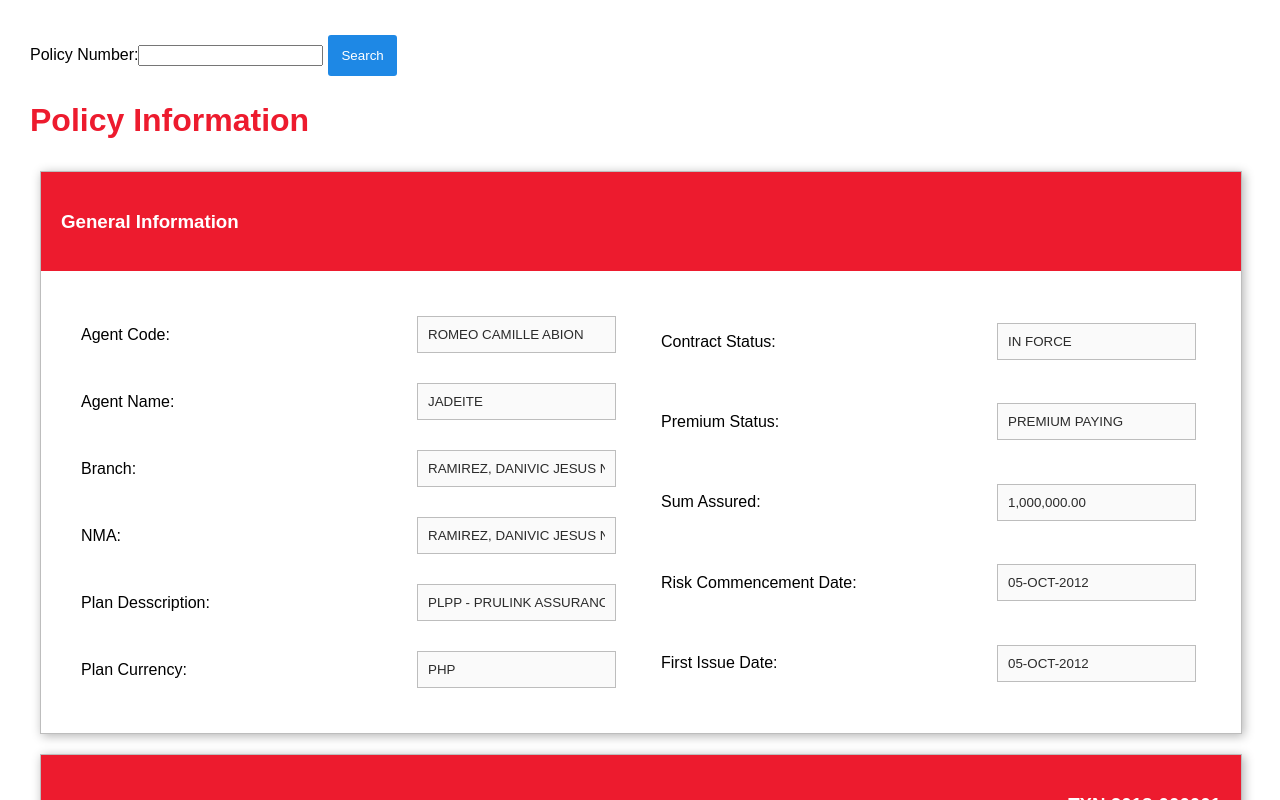
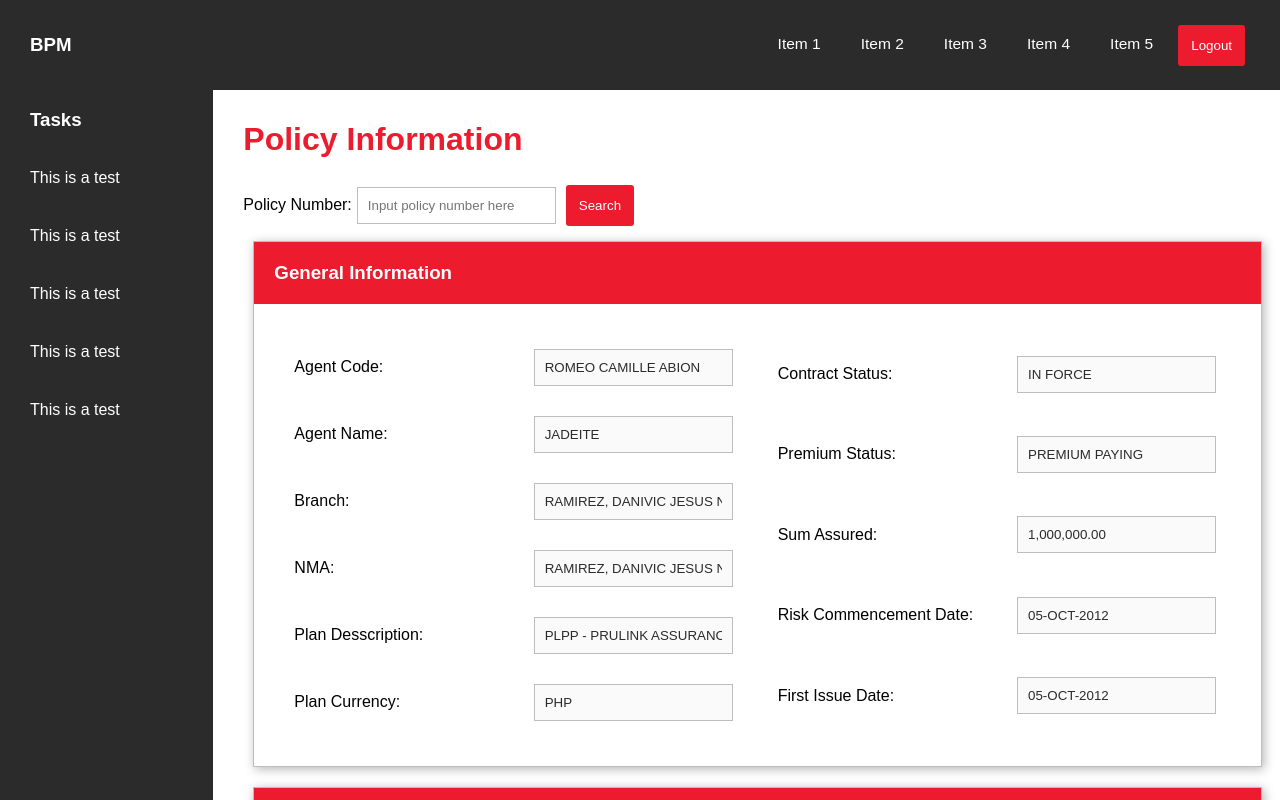
Before and after one commit to questronix/bpm-pl-ui, a React (Create React App) app: page / in a window 1280 px wide. Shown: the top 800 px of the page. Built offline with nearby package versions, Linux system fonts and the light colour scheme.

Commit message:
added sidebar and navbar, modify orfer of policy info and searchbar

```diff
--- a/src/App.js
+++ b/src/App.js
@@ -4,8 +4,9 @@ import './App.css';
 import './override.css';
 // import Search from './modules/search/component/Search';
 import './App.css';
-// import Login from './modules/login/component/Login';
 import Policy from './modules/policy/component/Policy';
+import Nav from './shared/component/nav/Nav';
+import SideBar from './shared/component/sidebar/SideBar';
 
 
 class App extends Component {
@@ -13,6 +14,8 @@ class App extends Component {
   render() {
     return (
       <div>
+      <Nav/>
+      <SideBar/>
       <Policy/>
       </div>
     );
--- a/src/modules/policy/component/Policy.js
+++ b/src/modules/policy/component/Policy.js
@@ -1,4 +1,4 @@
-import React, {Component} from 'react'
+import React, { Component } from 'react'
 import SearchPolicyForm from './SearchPolicyForm';
 import PolicyInformation from './PolicyInformation';
 import Fatca from './Fatca';
@@ -8,7 +8,7 @@ class Policy extends Component {
   constructor(props) {
     super(props);
     this.state = {
-      selectedTransaction: '' ,
+      selectedTransaction: '',
       transactionCheckList: [],
     }
     this.handleTransactionChange = this.handleTransactionChange.bind(this);
@@ -16,7 +16,7 @@ class Policy extends Component {
 
   componentDidMount() {
     // Init default values to Transaction on page load.
-    this.setState ({
+    this.setState({
       selectedTransaction: '1',
       transactionCheckList: [
         {
@@ -135,7 +135,7 @@ class Policy extends Component {
       ];
     }
 
-    this.setState({ transactionCheckList: t_list});
+    this.setState({ transactionCheckList: t_list });
   }
 
   render() {
@@ -174,15 +174,20 @@ class Policy extends Component {
     };
 
     return (
-      <div>
+      <div className="flex-container flex-wrap">
+        <div className="col xl-2">
+        </div>
+        <div className="col xl-10 margin-top-90">
+          <h1 className="font-prulife">Policy Information</h1>
           <SearchPolicyForm />
           <PolicyInformation policy={policy} />
           <Transaction
             transactionCheckList={this.state.transactionCheckList}
             onTransactionChange={this.handleTransactionChange} />
-        <Fatca insured={insured}/>
+          <Fatca insured={insured} />
           <div className="col xl-12  flex f-end">
             <input className="btn prulife col xl-1" type="button" value="Save" />
+          </div>
         </div>
       </div>
     );
--- a/src/modules/policy/component/PolicyInformation.js
+++ b/src/modules/policy/component/PolicyInformation.js
@@ -11,7 +11,6 @@ class PolicyInformation extends Component {
 
     return (
       <div className="App">
-        <h1 className="font-prulife">Policy Information</h1>
         <div className="flex-container flex-wraper">
           <div className="col xl-12">
             <div className="card col xl-12 l-12 m-12 s-12 xs-12 no-padding">
--- a/src/modules/policy/component/SearchPolicyForm.js
+++ b/src/modules/policy/component/SearchPolicyForm.js
@@ -28,12 +28,13 @@ class SearchPolicyForm extends Component {
    return (
      <form onSubmit={this.handleSubmit}>
       <label> Policy Number:
-        <input
+        <input className="input"
           type="text"
+          placeholder="Input policy number here"
           value={this.state.policyNo}
           onChange={this.handleInputChange} />
       </label>
-      <input className="btn primary" type="submit" value="Search" />
+      <input className="btn prulife" type="submit" value="Search" />
      </form>
    );
  }
--- a/src/modules/policy/component/Transaction.js
+++ b/src/modules/policy/component/Transaction.js
@@ -34,7 +34,7 @@ class Transaction extends Component {
               <div className="card-header bg-prulife flex f-justify-space-between">
                 <div className="col xl-6 flex">
                   <h3 className="font-white">Transaction type:</h3>
-                  <select className="select-no-effect font-white bg-none no-border h3">
+                  <select className="select-no-effect font-white bg-none border-bottom h3">
                     <option className="hidden">Reinstatement</option>
                     <option className="item">Reinstatement</option>
                   </select>
--- a/src/override.css
+++ b/src/override.css
@@ -4,6 +4,23 @@ body, html {
   margin: 0px;
   padding: 0px;
   overflow-x: hidden; }
+
+/* width */
+::-webkit-scrollbar {
+  width: 8px; }
+
+/* Track */
+::-webkit-scrollbar-track {
+  background: #bdbdbd; }
+
+/* Handle */
+::-webkit-scrollbar-thumb {
+  background: #ED1B2E;
+  border-radius: 10px; }
+
+/* Handle on hover */
+::-webkit-scrollbar-thumb:hover {
+  background: #d7192a; }
 
 .bg-primary {
   background-color: #1e88e5 !important; }
@@ -89,7 +106,7 @@ body, html {
   margin-right: 0;
   font-weight: bold; }
 
-.h3 {
+.h3, nav.navbar {
   display: block;
   font-size: 1.17em;
   margin-top: 1em;
@@ -107,7 +124,7 @@ body, html {
   margin-right: 0;
   font-weight: bold; }
 
-.h5 {
+.h5, nav.navbar .navmenu ul li a, nav.navbar .navmenu ol li a {
   display: block;
   font-size: .83em;
   margin-top: 1.67em;
@@ -683,6 +700,12 @@ select {
     color: #2b2b2b;
     box-shadow: none; }
 
+ul, li, ol {
+  list-style-type: none; }
+
+.margin-top-90 {
+  margin-top: 90px; }
+
 .padding-10 {
   padding: 10px; }
 
@@ -695,6 +718,12 @@ select {
 .no-border {
   border: none !important; }
 
+.border-bottom {
+  border-top: none !important;
+  border-left: none !important;
+  border-right: none !important;
+  border-bottom: solid 1px #fff !important; }
+
 .inline {
   display: inline; }
 
@@ -707,13 +736,13 @@ select {
 .inline-grid {
   display: inline-grid; }
 
-.no-margin {
-  margin: 0t !important; }
-
-.no-padding {
+.no-margin, nav.navbar, nav.navbar p, nav.navbar a, nav.navbar h1, nav.navbar h2, nav.navbar h3, nav.navbar h4, nav.navbar h5, nav.navbar h6, .sidebar ul.sidebar-list li p, .sidebar ul.sidebar-list li a, .sidebar ul.sidebar-list li h1, .sidebar ul.sidebar-list li h2, .sidebar ul.sidebar-list li h3, .sidebar ul.sidebar-list li h4, .sidebar ul.sidebar-list li h5, .sidebar ul.sidebar-list li h6, .sidebar ol.sidebar-list li p, .sidebar ol.sidebar-list li a, .sidebar ol.sidebar-list li h1, .sidebar ol.sidebar-list li h2, .sidebar ol.sidebar-list li h3, .sidebar ol.sidebar-list li h4, .sidebar ol.sidebar-list li h5, .sidebar ol.sidebar-list li h6 {
+  margin: 0 !important; }
+
+.no-padding, nav.navbar p, nav.navbar a, nav.navbar h1, nav.navbar h2, nav.navbar h3, nav.navbar h4, nav.navbar h5, nav.navbar h6, .sidebar ul.sidebar-list, .sidebar ol.sidebar-list, .sidebar ul.sidebar-list li p, .sidebar ul.sidebar-list li a, .sidebar ul.sidebar-list li h1, .sidebar ul.sidebar-list li h2, .sidebar ul.sidebar-list li h3, .sidebar ul.sidebar-list li h4, .sidebar ul.sidebar-list li h5, .sidebar ul.sidebar-list li h6, .sidebar ol.sidebar-list li p, .sidebar ol.sidebar-list li a, .sidebar ol.sidebar-list li h1, .sidebar ol.sidebar-list li h2, .sidebar ol.sidebar-list li h3, .sidebar ol.sidebar-list li h4, .sidebar ol.sidebar-list li h5, .sidebar ol.sidebar-list li h6 {
   padding: 0 !important; }
 
-.flex-container {
+.flex-container, nav.navbar .navmenu ul, nav.navbar .navmenu ol {
   padding: 0;
   margin: 0;
   list-style: none;
@@ -725,7 +754,7 @@ select {
   display: -webkit-flex;
   display: flex; }
 
-.flex-wrap {
+.flex-wrap, nav.navbar .navmenu ul, nav.navbar .navmenu ol {
   -webkit-flex-wrap: wrap;
   flex-wrap: wrap; }
 
@@ -745,30 +774,30 @@ select {
 .disabled {
   cursor: not-allowed; }
 
-.flex {
+.flex, nav.navbar, nav.navbar .navmenu ul, nav.navbar .navmenu ol {
   display: -webkit-box;
   display: -moz-box;
   display: -ms-flexbox;
   display: -moz-flex;
   display: -webkit-flex;
   display: flex; }
-  .flex.f-wrap, .flex .f-wrap {
+  .flex.f-wrap, nav.f-wrap.navbar, nav.navbar .navmenu ul.f-wrap, nav.navbar .navmenu ol.f-wrap, .flex .f-wrap, nav.navbar .f-wrap, nav.navbar .navmenu ul .f-wrap, nav.navbar .navmenu ol .f-wrap {
     -webkit-flex-wrap: wrap;
     flex-wrap: wrap; }
-  .flex.f-center, .flex .f-center {
+  .flex.f-center, nav.navbar, nav.navbar .navmenu ul, nav.navbar .navmenu ol, .flex .f-center, nav.navbar .f-center, nav.navbar .navmenu ul .f-center, nav.navbar .navmenu ol .f-center, .flex nav.navbar, nav.navbar nav.navbar, nav.navbar .navmenu ul, nav.navbar .navmenu ol {
     justify-content: center;
     align-items: center; }
-  .flex.f-start, .flex .f-start {
+  .flex.f-start, nav.f-start.navbar, nav.navbar .navmenu ul.f-start, nav.navbar .navmenu ol.f-start, .flex .f-start, nav.navbar .f-start, nav.navbar .navmenu ul .f-start, nav.navbar .navmenu ol .f-start {
     justify-content: flex-start; }
-  .flex.f-end, .flex .f-end {
+  .flex.f-end, nav.f-end.navbar, nav.navbar .navmenu ul.f-end, nav.navbar .navmenu ol.f-end, .flex .f-end, nav.navbar .f-end, nav.navbar .navmenu ul .f-end, nav.navbar .navmenu ol .f-end {
     justify-content: flex-end; }
-  .flex.f-row, .flex .f-row {
+  .flex.f-row, nav.f-row.navbar, nav.navbar .navmenu ul.f-row, nav.navbar .navmenu ol.f-row, .flex .f-row, nav.navbar .f-row, nav.navbar .navmenu ul .f-row, nav.navbar .navmenu ol .f-row {
     flex-direction: row; }
-  .flex.f-column, .flex .f-column {
+  .flex.f-column, nav.f-column.navbar, nav.navbar .navmenu ul.f-column, nav.navbar .navmenu ol.f-column, .flex .f-column, nav.navbar .f-column, nav.navbar .navmenu ul .f-column, nav.navbar .navmenu ol .f-column {
     flex-direction: column; }
-  .flex.f-justify-space-between, .flex .f-justify-space-between {
+  .flex.f-justify-space-between, nav.navbar, nav.navbar .navmenu ul.f-justify-space-between, nav.navbar .navmenu ol.f-justify-space-between, .flex .f-justify-space-between, nav.navbar .f-justify-space-between, nav.navbar .navmenu ul .f-justify-space-between, nav.navbar .navmenu ol .f-justify-space-between, .flex nav.navbar, nav.navbar nav.navbar {
     justify-content: space-between; }
-  .flex.f-justify-around, .flex .f-justify-around {
+  .flex.f-justify-around, nav.f-justify-around.navbar, nav.navbar .navmenu ul.f-justify-around, nav.navbar .navmenu ol.f-justify-around, .flex .f-justify-around, nav.navbar .f-justify-around, nav.navbar .navmenu ul .f-justify-around, nav.navbar .navmenu ol .f-justify-around {
     justify-content: space-around; }
 
 .box {
@@ -1119,9 +1148,6 @@ input.checkbox {
     padding: 20px; }
   .card .card-body {
     padding: 20px; }
-
-body {
-  padding: 30px; }
 
 .can-toggle {
   position: relative; }
@@ -1476,4 +1502,64 @@ body {
 .test {
   background-color: #00acc1; }
 
+nav {
+  z-index: 1; }
+  nav.navbar {
+    background-color: #2b2b2b;
+    position: fixed;
+    padding: 10px 30px;
+    height: 70px;
+    margin-bottom: 90px; }
+    nav.navbar p, nav.navbar a, nav.navbar h1, nav.navbar h2, nav.navbar h3, nav.navbar h4, nav.navbar h5, nav.navbar h6 {
+      font-display: none;
+      text-decoration: none;
+      color: #fff; }
+    nav.navbar .navmenu ul li, nav.navbar .navmenu ol li {
+      padding: 10px;
+      border-bottom: solid 3px #2b2b2b;
+      -webkit-transition: all .3s ease-out;
+      -moz-transition: all .3s ease-out;
+      -ms-transition: all .3s ease-out;
+      -o-transition: all .3s ease-out;
+      transition: all 0.3s ease-out; }
+      nav.navbar .navmenu ul li:hover, nav.navbar .navmenu ol li:hover {
+        border-bottom: solid 3px #ED1B2E;
+        color: #fff; }
+      nav.navbar .navmenu ul li a, nav.navbar .navmenu ol li a {
+        font-weight: 300;
+        margin: 0 10px !important; }
+
+.sidebar {
+  background-color: #2b2b2b;
+  position: fixed;
+  height: 100%;
+  padding-top: 90px;
+  padding-left: 0;
+  padding-right: 0;
+  -webkit-transition: all .3s ease-out;
+  -moz-transition: all .3s ease-out;
+  -ms-transition: all .3s ease-out;
+  -o-transition: all .3s ease-out;
+  transition: all 0.3s ease-out;
+  overflow-y: auto; }
+  .sidebar .sidebar-header {
+    padding-left: 30px;
+    color: #fff; }
+  .sidebar ul.sidebar-list, .sidebar ol.sidebar-list {
+    color: #fff; }
+    .sidebar ul.sidebar-list li, .sidebar ol.sidebar-list li {
+      -webkit-transition: all .3s ease-out;
+      -moz-transition: all .3s ease-out;
+      -ms-transition: all .3s ease-out;
+      -o-transition: all .3s ease-out;
+      transition: all 0.3s ease-out;
+      padding: 20px 30px 20px 30px; }
+      .sidebar ul.sidebar-list li:hover, .sidebar ol.sidebar-list li:hover {
+        background-color: #ED1B2E;
+        color: #fff; }
+      .sidebar ul.sidebar-list li p, .sidebar ul.sidebar-list li a, .sidebar ul.sidebar-list li h1, .sidebar ul.sidebar-list li h2, .sidebar ul.sidebar-list li h3, .sidebar ul.sidebar-list li h4, .sidebar ul.sidebar-list li h5, .sidebar ul.sidebar-list li h6, .sidebar ol.sidebar-list li p, .sidebar ol.sidebar-list li a, .sidebar ol.sidebar-list li h1, .sidebar ol.sidebar-list li h2, .sidebar ol.sidebar-list li h3, .sidebar ol.sidebar-list li h4, .sidebar ol.sidebar-list li h5, .sidebar ol.sidebar-list li h6 {
+        font-display: none;
+        text-decoration: none;
+        color: #fff; }
+
 /*# sourceMappingURL=Override.css.map */
--- a/src/shared/component/nav/Nav.js
+++ b/src/shared/component/nav/Nav.js
@@ -1,11 +1,47 @@
-import React, {Component} from 'react';
+import React, { Component } from 'react';
 
 class Nav extends Component {
   render() {
     return (
       <div className="App">
-        <nav>
-
+        <nav className="navbar fit-width">
+          <div className="nav-brand font-white">
+            <a href="#">
+              BPM
+            </a>
+          </div>
+          <div className="navmenu">
+            <ul>
+              <li>
+                <a href="#">
+                  Item 1
+                </a>
+              </li>
+              <li>
+                <a href="#">
+                  Item 2
+                </a>
+              </li>
+              <li>
+                <a href="#">
+                  Item 3
+                </a>
+              </li>
+              <li>
+                <a href="#">
+                  Item 4
+                </a>
+              </li>
+              <li>
+                <a href="#">
+                  Item 5
+                </a>
+              </li>
+              <button className="btn prulife">
+                Logout
+              </button>
+            </ul>
+          </div>
         </nav>
       </div>
     );
--- a/src/shared/component/sidebar/SideBar.js
+++ b/src/shared/component/sidebar/SideBar.js
@@ -4,7 +4,40 @@ class SideBar extends Component {
   render() {
     return (
       <div className="App">
-
+        <div className="sidebar col xl-2">
+          <div className="sidebar-header">
+            <h3>
+              Tasks
+            </h3>
+          </div>
+          <ul className="sidebar-list">
+            <li>
+              <a href="#">
+                This is a test
+              </a>
+            </li>
+            <li>
+              <a href="#">
+                This is a test
+              </a>
+            </li>
+            <li>
+              <a href="#">
+                This is a test
+              </a>
+            </li>
+            <li>
+              <a href="#">
+                This is a test
+              </a>
+            </li>
+            <li>
+              <a href="#">
+                This is a test
+              </a>
+            </li>
+          </ul>
+        </div>
       </div>
     );
   }
```
Lines whose indentation alone changed are shown as unchanged.
